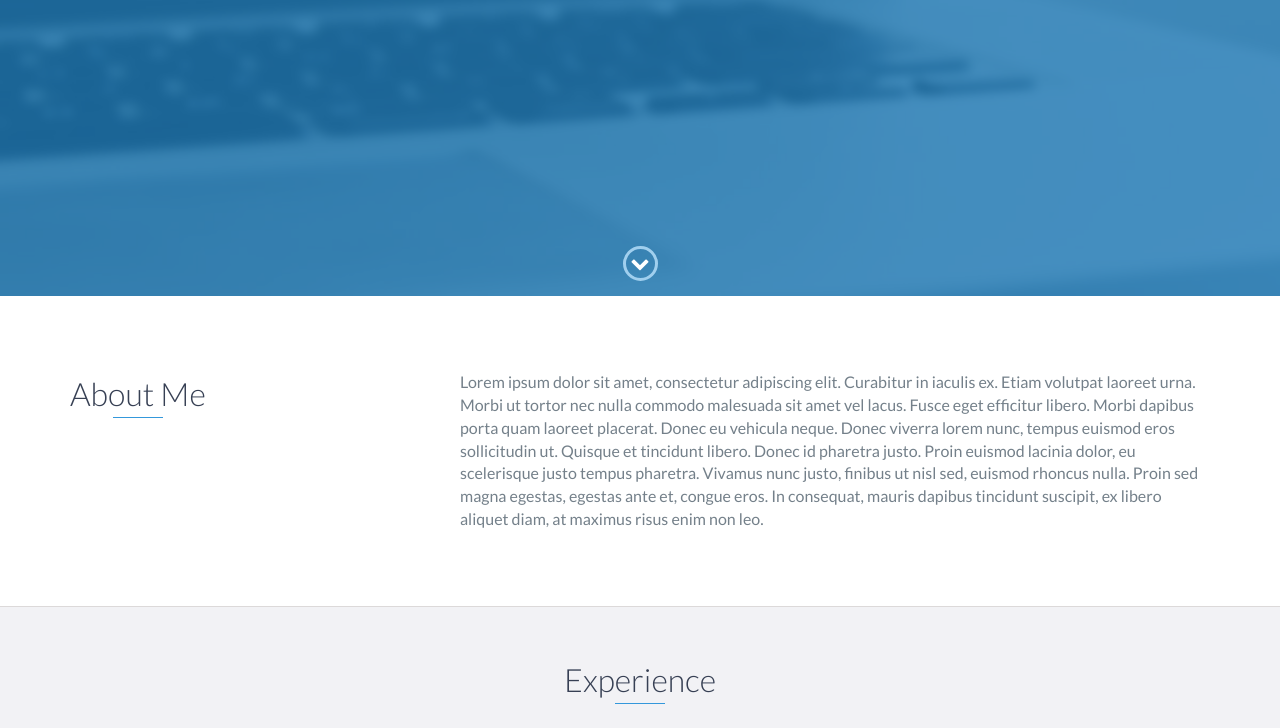
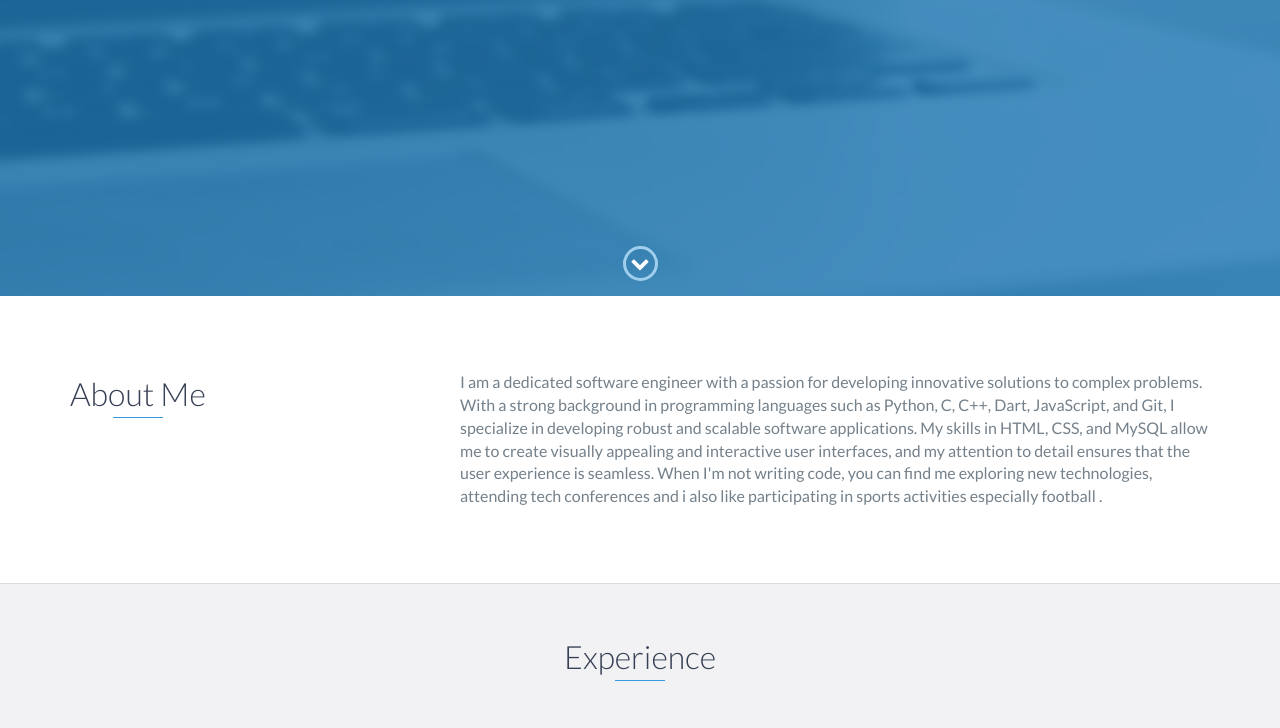
Before and after one commit to kweyaanton/kweyaanton.github.io, a website: page index.html in a window 1280 px wide. Shown: the part 504-1232 px from the top of the page. Drawn offline with nearby package versions, Linux system fonts and the light colour scheme.

Commit message:
about me

```diff
--- a/index.html
+++ b/index.html
@@ -72,10 +72,8 @@
                 </div>
                 <div class="col-md-8">
                     <p>
-                        Lorem ipsum dolor sit amet, consectetur adipiscing elit. Curabitur in iaculis ex. Etiam volutpat laoreet urna. Morbi ut tortor nec nulla commodo malesuada sit amet vel lacus. Fusce eget efficitur libero. Morbi dapibus porta quam laoreet placerat. Donec
-                        eu vehicula neque. Donec viverra lorem nunc, tempus euismod eros sollicitudin ut. Quisque et tincidunt libero. Donec id pharetra justo. Proin euismod lacinia dolor, eu scelerisque justo tempus pharetra. Vivamus nunc justo, finibus
-                        ut nisl sed, euismod rhoncus nulla. Proin sed magna egestas, egestas ante et, congue eros. In consequat, mauris dapibus tincidunt suscipit, ex libero aliquet diam, at maximus risus enim non leo.
-                    </p>
+                        I am a dedicated software engineer with a passion for developing innovative solutions to complex problems. With a strong background in programming languages such as Python, C, C++, Dart, JavaScript, and Git, I specialize in developing robust and scalable software applications. My skills in HTML, CSS, and MySQL allow me to create visually appealing and interactive user interfaces, and my attention to detail ensures that the user experience is seamless. When I'm not writing code, you can find me exploring new technologies, attending tech conferences and i also like participating in sports activities especially football .
+                        </p>
                 </div>
             </div>
         </div>
```
